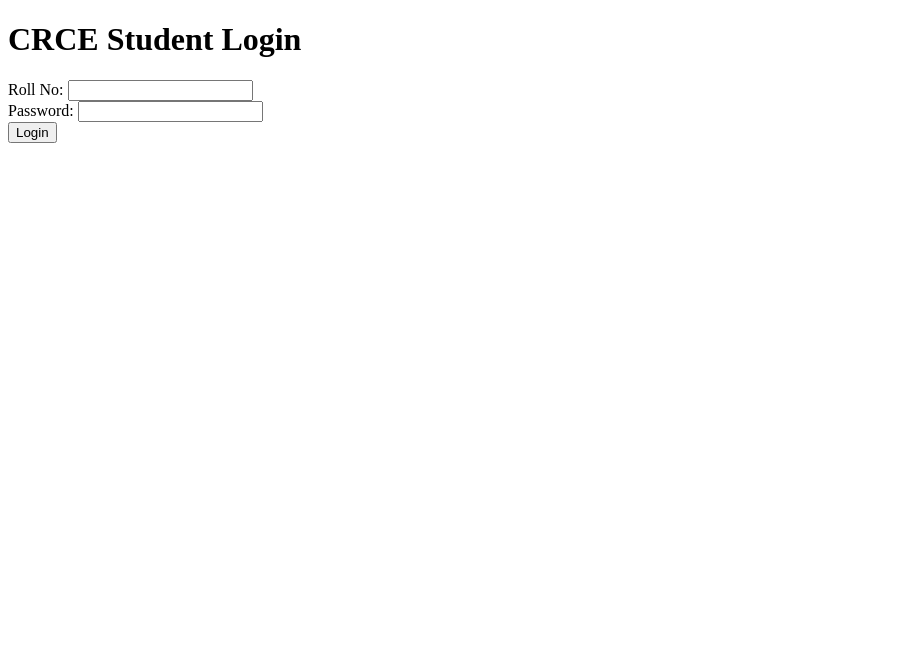
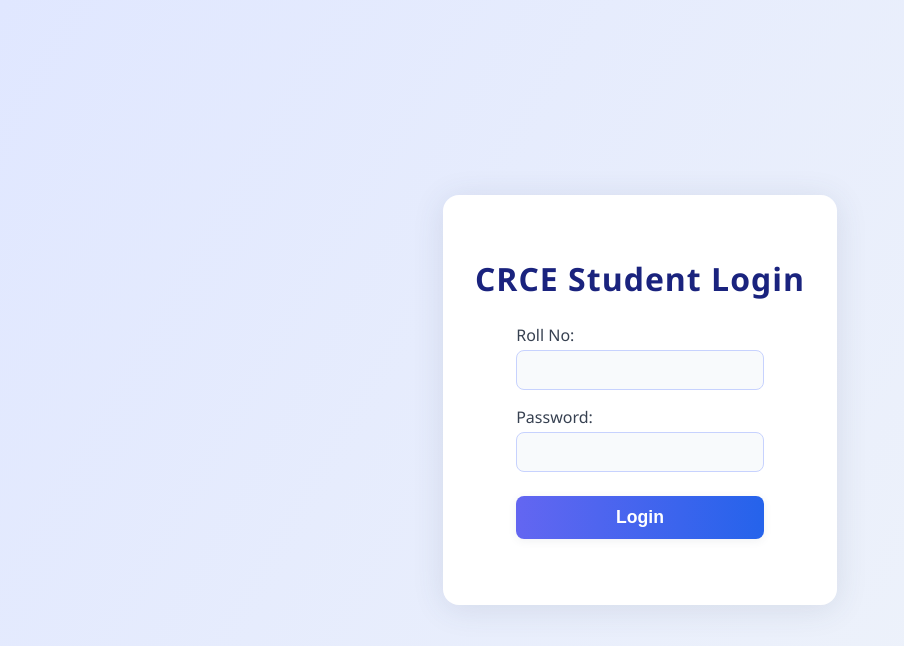
Before and after one commit to 41vi4p/PCell_Sessions, a plain HTML site: page L1/ishaan/crcemail_portal/static/index.html in a window 1280 px wide. Shown: the whole page, without its empty margins (0-904 px from the left). Drawn offline with Linux system fonts and the light colour scheme.

Commit message:
improved ui

```diff
--- a/L1/ishaan/crcemail_portal/static/index.html
+++ b/L1/ishaan/crcemail_portal/static/index.html
@@ -1,26 +1,115 @@
 <!doctype html>
 <html lang="en">
+
 
 <head>
  <meta charset="utf-8" />
  <meta name="viewport" content="width=device-width,initial-scale=1" />
  <title>CRC Email Portal</title>
+ <style>
+  body {
+   margin: 0;
+   min-height: 100vh;
+   background: linear-gradient(120deg, #e0e7ff 0%, #f1f5f9 100%);
+   display: flex;
+   align-items: center;
+   justify-content: center;
+   font-family: 'Segoe UI', Arial, sans-serif;
+  }
+
+  .login-card {
+   background: #fff;
+   padding: 2.5rem 2rem 2rem 2rem;
+   border-radius: 16px;
+   box-shadow: 0 4px 32px 0 rgba(60, 72, 100, 0.12);
+   min-width: 320px;
+   max-width: 90vw;
+   display: flex;
+   flex-direction: column;
+   align-items: center;
+  }
+
+  .login-card h1 {
+   margin-bottom: 1.5rem;
+   color: #1a237e;
+   font-size: 2rem;
+   letter-spacing: 1px;
+  }
+
+  .login-card label {
+   display: block;
+   margin-bottom: 1rem;
+   color: #374151;
+   font-weight: 500;
+   font-size: 1rem;
+  }
+
+  .login-card input {
+   width: 220px;
+   padding: 0.6rem 0.8rem;
+   border: 1px solid #c7d2fe;
+   border-radius: 8px;
+   margin-top: 0.3rem;
+   font-size: 1rem;
+   background: #f8fafc;
+   transition: border 0.2s;
+  }
+
+  .login-card input:focus {
+   border: 1.5px solid #6366f1;
+   outline: none;
+   background: #fff;
+  }
+
+  .login-card button {
+   margin-top: 0.5rem;
+   width: 100%;
+   padding: 0.7rem 0;
+   background: linear-gradient(90deg, #6366f1 0%, #2563eb 100%);
+   color: #fff;
+   border: none;
+   border-radius: 8px;
+   font-size: 1.1rem;
+   font-weight: 600;
+   cursor: pointer;
+   box-shadow: 0 2px 8px 0 rgba(60, 72, 100, 0.08);
+   transition: background 0.2s;
+  }
+
+  .login-card button:hover {
+   background: linear-gradient(90deg, #2563eb 0%, #6366f1 100%);
+  }
+
+  #msg {
+   color: #e11d48;
+   margin-top: 10px;
+   min-height: 24px;
+   font-size: 1rem;
+   text-align: center;
+  }
+ </style>
 </head>
 
+
 <body>
- <h1>CRCE Student Login</h1>
- <form id="loginForm">
-  <label>Roll No: <input id="roll" required /></label><br />
-  <label>Password: <input id="password" type="password" required /></label><br />
-  <button type="submit">Login</button>
- </form>
- <div id="msg" style="color:red;margin-top:8px"></div>
+ <div class="login-card">
+  <h1>CRCE Student Login</h1>
+  <form id="loginForm" autocomplete="off">
+   <label>Roll No:<br><input id="roll" required autocomplete="username" /></label>
+   <label>Password:<br><input id="password" type="password" required autocomplete="current-password" /></label>
+   <button type="submit">Login</button>
+  </form>
+  <div id="msg"></div>
+ </div>
+
 
  <script>
   document.getElementById('loginForm').addEventListener('submit', async (e) => {
    e.preventDefault();
    const roll = document.getElementById('roll').value.trim();
    const password = document.getElementById('password').value;
+   const msg = document.getElementById('msg');
+   msg.textContent = '';
    const res = await fetch('/api/login', {
     method: 'POST',
     headers: {'Content-Type': 'application/json'},
@@ -28,7 +117,7 @@
    });
    if (!res.ok) {
     const err = await res.json().catch(() => ({detail: 'Login failed'}));
-    document.getElementById('msg').textContent = err.detail || 'Login failed';
+    msg.textContent = err.detail || 'Login failed';
     return;
    }
    const data = await res.json();
```
Also changed, not shown: L1/ishaan/crcemail_portal/static/dashboard.html (+120 -1 lines).
